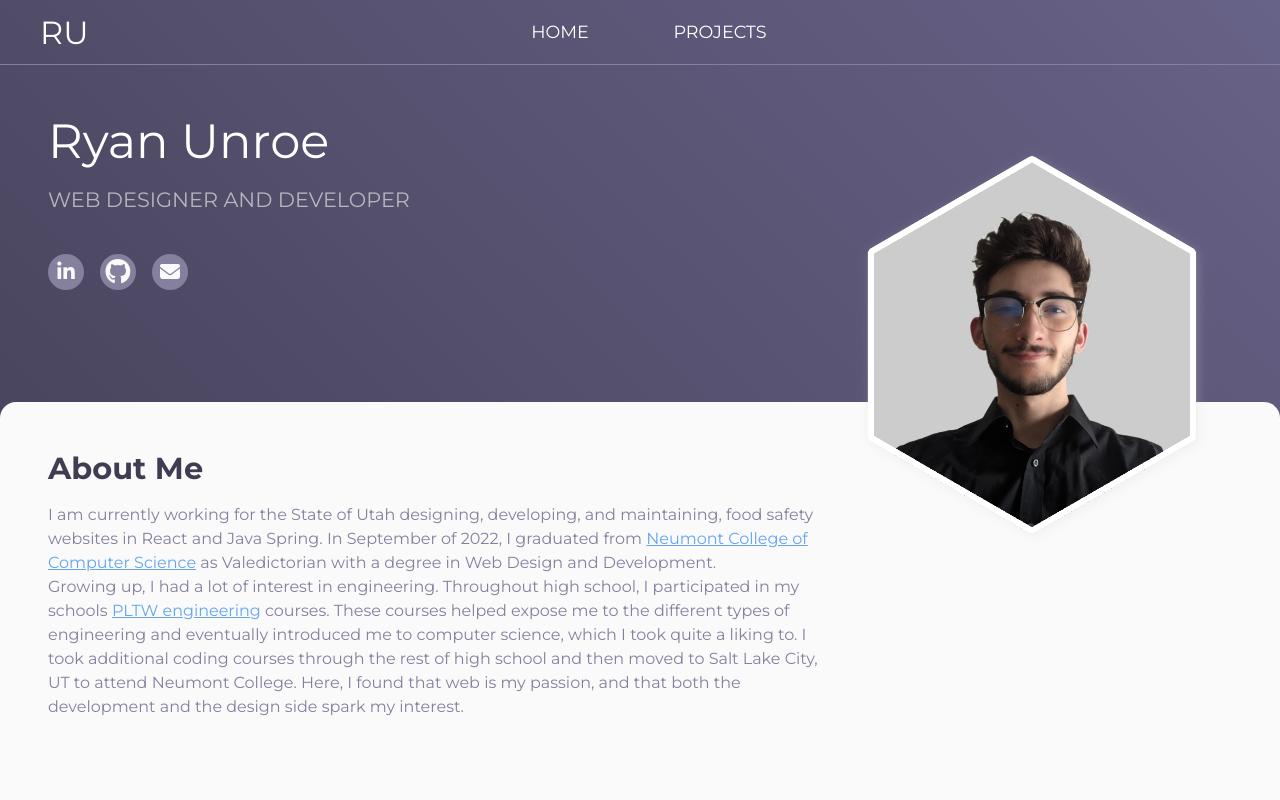
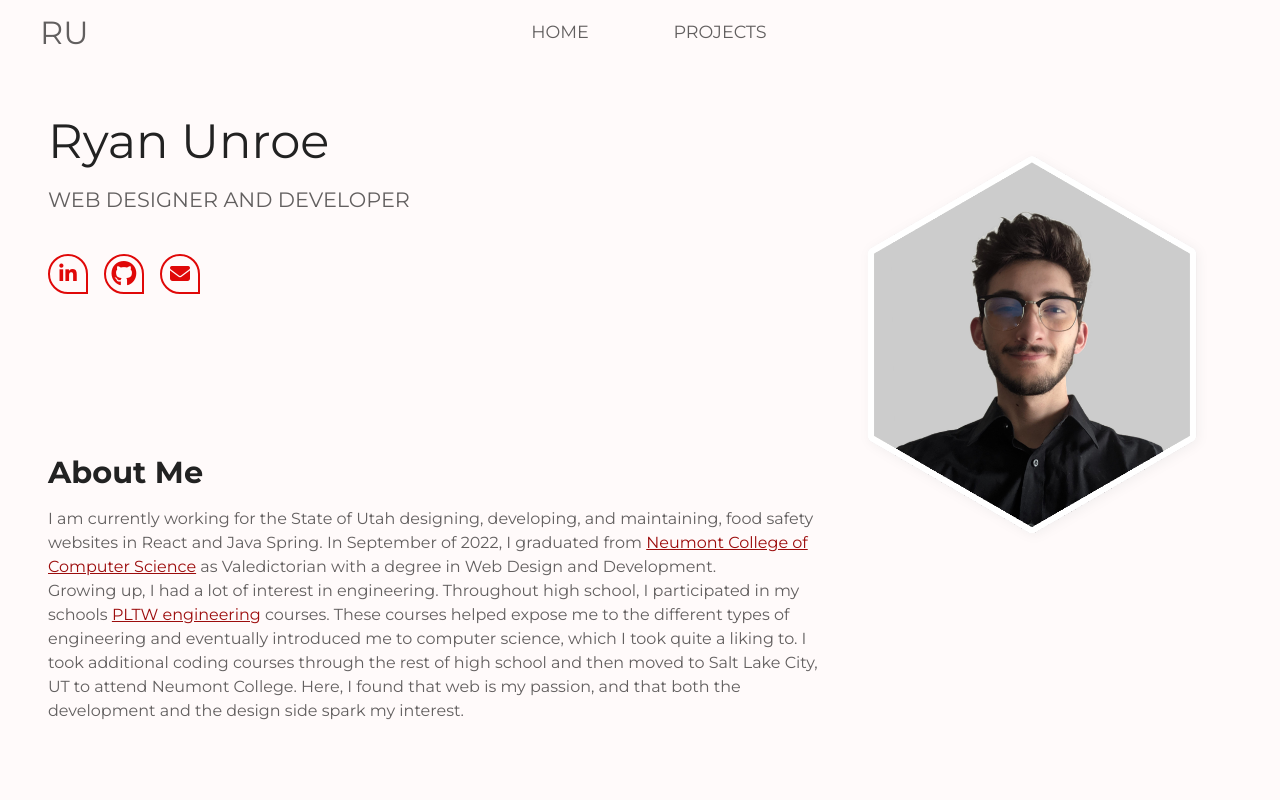
Before and after one commit to RUnroe/Portfolio, a React (Create React App) app: page / in a window 1280 px wide. Shown: the top 800 px of the page. Built offline with nearby package versions, Linux system fonts and the light colour scheme.

Commit message:
Add and implement new colors

```diff
--- a/src/components/CollapsedProject.js
+++ b/src/components/CollapsedProject.js
@@ -15,8 +15,11 @@ const CollapsedProject = ({title, projectType, coverImage, primaryLanguage, lang
                     <img src={`images/${formatTitle()}/${coverImage}`} alt={formatTitle()}/>
                     <span className="language-tag" style={{backgroundColor:languageColor[0], color:languageColor[1]}}>{primaryLanguage}</span>
                 </div>
-                <h4>{title}</h4>
-                <p>{projectType}</p>
+                <div className="text-overlay">
+                    <h4>{title}</h4>
+                    <p>{projectType}</p>
+                </div>
+
             </motion.div>
         </Link>
     );
--- a/src/pages/Project.js
+++ b/src/pages/Project.js
@@ -86,7 +86,7 @@ const Project = () => {
                     </div>
                     <div className="button-group">
                         {project.githubLink && <a href={project.githubLink} target="_blank" rel="noreferrer" className="btn secondary" aria-label="View this project on Github">View on GitHub</a>}
-                        {project.liveSiteLink && <a href={project.liveSiteLink} target="_blank" rel="noreferrer"  className="btn secondary" aria-label="View this project">View Live Site</a>}
+                        {project.liveSiteLink && <a href={project.liveSiteLink} target="_blank" rel="noreferrer"  className="btn primary" aria-label="View this project">View Live Site</a>}
                     </div>
 
                     <div className="image-section">
--- a/src/siteData.js
+++ b/src/siteData.js
@@ -118,7 +118,7 @@ const siteData = {
 
         {
             "title": "RasPi Getting Started",
-            "projectType": "A Raspberry Pi Setup and Tutorial guide",
+            "projectType": "A Raspberry Pi Setup Guide",
             "description": "<h4>What is it?</h4><p>This single page application is a guide to help people get started with a Raspberry Pi. It contains multiple sections and graphics to help users follow along. This guide takes users through an introduction and shows how to set up their own Raspberry Pi. This guide also proposes potential next steps for the users to take if they wish.</p><h4>The Technical Side</h4><p>This Raspberry Pi Getting Started guide was created as a SPA (single page application) in Angular. The pages were styled with custom SCSS and all of the images were taken/created and edited by me. </p><h4>What I Learned</h4><p>Throughout this project, I learned how to make a simple Angular application. With this, I learned how to load different content into a SPA. I also learned how to code in TypeScript.</p><p>I also took this opportunity to reinforce and gain more knowledge about Raspberry Pis. </p>",
             "images": ["app-2.png", "sections.png"],
             "imageLayout": "layout2b",
--- a/src/styles/components/_home.scss
+++ b/src/styles/components/_home.scss
@@ -1,15 +1,3 @@
-html {
-    overflow-x: hidden;
-}
-body,
-#main {
-    background-color: var(--color-light-2);
-
-}
-
-#main {
-    overflow: hidden;
-}
 
 
 /**************************
@@ -26,10 +14,9 @@ body,
     h1 {
         margin: 0 0 0.5rem;
         font-weight: 400;
-        color: var(--color-light-1);
     }
     h2 {
-        color:var(--color-dark-3);
+        color:var(--color-text-body);
         font-size: 1.3rem;
         font-weight: 400;
     }
@@ -49,10 +36,11 @@ body,
 }
 
 .social-icon {
-    border-radius: 100vh;
-    color: var(--color-light-2);
-    background-color: var(--color-dark-2);
-    transition:background-color 0.3s ease;
+    border-radius: 100vh 100vh 0 100vh;
+    color: var(--color-btn-outline);
+    // background-color: var(--color-dark-2);
+    border: 2px solid var(--color-btn-outline);
+    transition: background-color 0.2s ease, color 0.2s ease;
     width:36px;
     height:36px;
     text-align:center;
@@ -64,10 +52,11 @@ body,
     font-size: 1.25rem;
 
     &:visited {
-        color: var(--color-light-2);
+        color: var(--color-btn-outline);
     }
     &:hover {
-        background-color: var(--color-primary);
+        background-color: var(--color-btn-outline);
+        color: var(--color-bg-secondary);
     }
     &:last-child {
         margin-right:0;
@@ -138,7 +127,7 @@ body,
     .slanted-bg {
         height:100%;
         width:140%;
-        background-color: var(--color-light-1);
+        background-color: var(--color-bg-secondary);
         transform: translate(-50%, -50%) rotate(357.5deg);
         z-index:50;
         position:absolute;
@@ -170,7 +159,7 @@ body,
         font-size: 60px;
         /* display:block; */
         text-align: center;
-        color:var(--color-dark-2);
+        // color:var(--color-dark-2);
         margin:6px 0;
     }
 }
@@ -181,7 +170,7 @@ body,
     padding:1.5rem 0;
 
     hr {
-        background-color: var(--color-dark-2);
+        background-color: var(--color-text-body);
         border:none;
         outline: none;
         height:1.5px;
--- a/src/styles/components/_portfolio.scss
+++ b/src/styles/components/_portfolio.scss
@@ -1,23 +1,30 @@
+@use '../util/variables';
 /**************************
         General
 **************************/
 
-:root {
-    --color-dark-1: #403d52;
-    --color-dark-2:#84809E;
-    --color-dark-3: #B7B6BE;
-    --gradient-dark: linear-gradient(45deg, #49455E, #676287);
-    --color-light-1: #FFF;
-    --color-light-2: #FAFAFA;
-    --color-primary: #64a5f0;
-
-}
 
 html, body {
     margin:0;
     padding:0;
     font-family: 'Montserrat', sans-serif;
 }
+
+html {
+    overflow-x: hidden;
+}
+body,
+#main {
+    background-color: var(--color-bg-primary);
+    color: var(--color-text-body);
+}
+
+#main {
+    overflow: hidden;
+}
+
+
+
 
 
 .container {
@@ -54,7 +61,7 @@ html, body {
 **************************/
 
 h1, h2, h3, h4, h5, h6 {
-    color:var(--color-dark-1);
+    color:var(--color-text-title);
 }
 
 h1 {font-size: 3rem;}
@@ -64,7 +71,7 @@ h4 {font-size: 1.25rem; text-transform: uppercase;}
 
 
 p {
-    color: var(--color-dark-2);
+    color: var(--color-text-body);
     line-height: 1.5;
 }
 
@@ -77,7 +84,7 @@ p {
 }
 
 a, a:visited {
-    color: var(--color-primary);
+    color: var(--color-text-link);
 }
 
 
@@ -91,7 +98,7 @@ nav {
     position:fixed;
     top:0;
     box-shadow: 0px 2px 20px rgba(132, 128, 158, 0.15);
-    background-color: var(--color-light-1);
+    background-color: var(--color-bg-primary);
     /* border-bottom:1px solid var(--color-dark-3); */
     z-index: 500;
     transition: background-color 0.2s ease;
@@ -100,15 +107,16 @@ nav {
 
     a {
         box-sizing: border-box;
-        color: var(--color-dark-2);
-        transition: border-color 0.2s ease;
+        color: var(--color-text-body);
+        transition: border-color 0.2s ease, color 0.2s ease;
 
         &:visited {
             box-sizing: border-box;
-            color: var(--color-dark-2);
+            color: var(--color-text-body);
         }
         &:hover {
-            border-color:var(--color-primary);
+            color:var(--color-text-title);
+            border-color:var(--color-text-title);
         }
     }
 
@@ -125,26 +133,8 @@ nav {
     &.over-hero {
         background-color: transparent;
         box-shadow:none;
-        border-bottom: 1px solid var(--color-dark-2);
+        // border-bottom: 1px solid var(--color-dark-2);
 
-        &.nav-item {
-            color: var(--color-light-1);
-        }
-
-        a {
-            color: var(--color-light-1);
-
-            &:visited {
-                color: var(--color-light-1);
-            }
-            &:hover {
-                border-color:var(--color-light-1);
-            }
-        }
-
-        h1 {
-            color: var(--color-light-1);
-        }
     }
 
 
@@ -182,7 +172,7 @@ nav {
     text-align: center;
     min-width: 8rem;
     border-bottom: 2px solid transparent;
-    color: var(--color-dark-2);
+    color: var(--color-text-body);
 }
 
 
@@ -196,21 +186,42 @@ nav {
 **************************/
 
 .btn {
-    padding:0.8rem 1.3rem;
+    padding:0.7rem 1.5rem;
     border-radius: 6px;
     text-decoration: none;
     margin:1rem;
-    transition: background-color 0.3s ease;
+    transition: background-color 0.2s ease, color 0.2s ease;
+    background-color: var(--color-btn-primary-background);
+    color: var(--color-btn-primary-text);
+    font-weight: 500;
+
+    &.primary {
+        color: var(--color-btn-primary-text);
+        border-radius: variables.$border-radius-button 0 variables.$border-radius-button 0;
+
+        &:hover {
+            background-color: var(--color-btn-primary-bg-hover);
+        }
+    }
+
+
+
+    &.secondary {
+        background-color: transparent;
+        color: var(--color-btn-outline);
+        border: 2px solid var(--color-btn-outline);
+        border-radius: 0 variables.$border-radius-button 0 variables.$border-radius-button;
+
+        &:hover {
+            background-color: var(--color-btn-outline);
+            color: var(--color-bg-secondary);
+        }
+    }
+
 }
 
-.btn.secondary {
-    background-color: var(--color-dark-2);
-    color:var(--color-light-1);
 
-    &:hover {
-        background-color: var(--color-primary);
-    }
-}
+
 
 
 
@@ -219,21 +230,23 @@ nav {
 **************************/
 .collapsed-project {
     transition:transform 0.3s ease;
-    color: var(--color-dark-1);
+    color: var(--color-primary-medium);
     text-decoration: none;
+
 
     & > div {
         min-width: 500px;
         max-width: 500px;
-        padding:1.5rem;
+        // padding:1.5rem;
         display:flex;
         flex-direction: column;
         box-shadow: 2px 2px 20px #84809E44;
-        border-radius: 10px;
+        border-radius: variables.$border-radius-card 0 variables.$border-radius-card 0;
+        overflow: hidden;
         margin:2rem 1rem;
-
+        position: relative;
         box-sizing: border-box;
-        background-color: var(--color-light-1);
+        background-color: var(--color-primary-medium);
 
 
     }
@@ -242,6 +255,12 @@ nav {
         transform: scale(1.01);
     }
 
+    .text-overlay {
+        width: 100%;
+        padding: 0 0 0 1.5rem;
+        position: absolute;
+        bottom: 1rem;
+    }
     h4 {
         margin-bottom: 0;
         margin-top:1.2rem;
@@ -256,18 +275,18 @@ nav {
     }
 
     .image-container {
-        height: 200px;
+        height: 100%;
         width:100%;
-        border-radius: 6px;
         overflow: hidden;
         position: relative;
+        object-fit: cover;
 
         .language-tag {
             position: absolute;
-            color:var(--color-light-1);
+            color: var(--color-bg-primary);
             top:8px;
             right:8px;
-            border-radius: 100vh;
+            border-radius: 100vh 0 100vh 100vh;
             padding:4px 8px;
             z-index:10;
             font-size: 0.8rem;
--- a/src/styles/index.scss
+++ b/src/styles/index.scss
@@ -1,3 +1,8 @@
+
+
+@use "./util/variables";
+
+
 @use "./components/portfolio";
 @use "./components/home";
 @use "./components/project";
--- /dev/null
+++ b/src/styles/util/_variables.scss
@@ -0,0 +1,74 @@
+
+/**************************
+        Border Radius
+**************************/
+
+$border-radius-button: 32px;
+$border-radius-card: 167px;
+
+
+/**************************
+        Colors
+**************************/
+
+$dark-500: #222222;
+$dark-300: #2E2E2E;
+$dark-100: #625F5F;
+
+//Odd hundreds for dark mode
+//Even for light
+$red-900: #5C3E3E;
+$red-800: #6D1F1F;
+$red-700: #772222;
+$red-600: #9C0C0C;
+$red-500: #B11D1D;
+$red-400: #E00808;
+$red-100: #FF6D6D;
+
+$light-700: #B9B9B9;
+$light-600: #CACACA;
+$light-200: #FFFAFA;
+$light-100: #FFFFFF;
+
+
+:root {
+    --color-bg-primary: #{$light-200};
+    --color-bg-secondary: #{$light-100};
+
+    --color-primary-dark: #{$red-800};
+    --color-primary-medium: #{$red-600};
+    --color-primary-light: #{$red-400};
+
+    --color-text-title: #{$dark-500};
+    --color-text-body: #{$dark-100};
+    --color-text-card-title: #{$light-100};
+    --color-text-card-subtext: #{$light-600};
+    --color-text-link: #{$red-600};
+
+    --color-btn-primary-background: #{$red-400};
+    --color-btn-primary-bg-hover: #{$red-100};
+    --color-btn-primary-text: #{$light-100};
+    --color-btn-outline: #{$red-400};
+}
+
+@media (prefers-color-scheme: dark), (prefers-color-scheme: no-preference) {
+    :root {
+        --color-bg-primary: #{$dark-500};
+        --color-bg-secondary: #{$dark-300};
+
+        --color-primary-dark: #{$red-900};
+        --color-primary-medium: #{$red-700};
+        --color-primary-light: #{$red-500};
+
+        --color-text-title: #{$light-100};
+        --color-text-body: #{$light-600};
+        --color-text-card-title: #{$light-100};
+        --color-text-card-subtext: #{$light-600};
+        --color-text-link: #{$red-100};
+
+        --color-btn-primary-background: #{$red-500};
+        --color-btn-primary-bg-hover: #{$red-100};
+        --color-btn-primary-text: #{$light-100};
+        --color-btn-outline: #{$light-200};
+    }
+}
```
Also changed, not shown: src/styles/components/_project.scss (+11 -11 lines).
